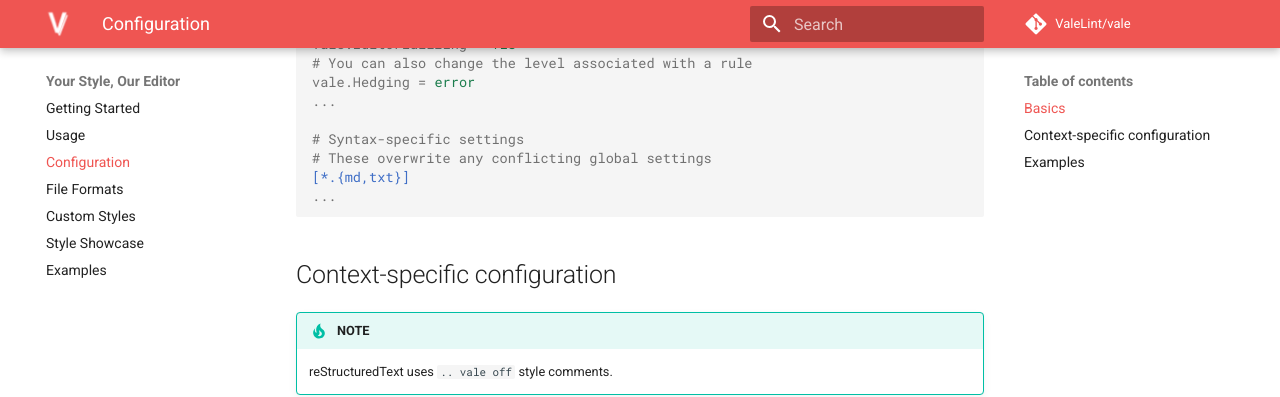
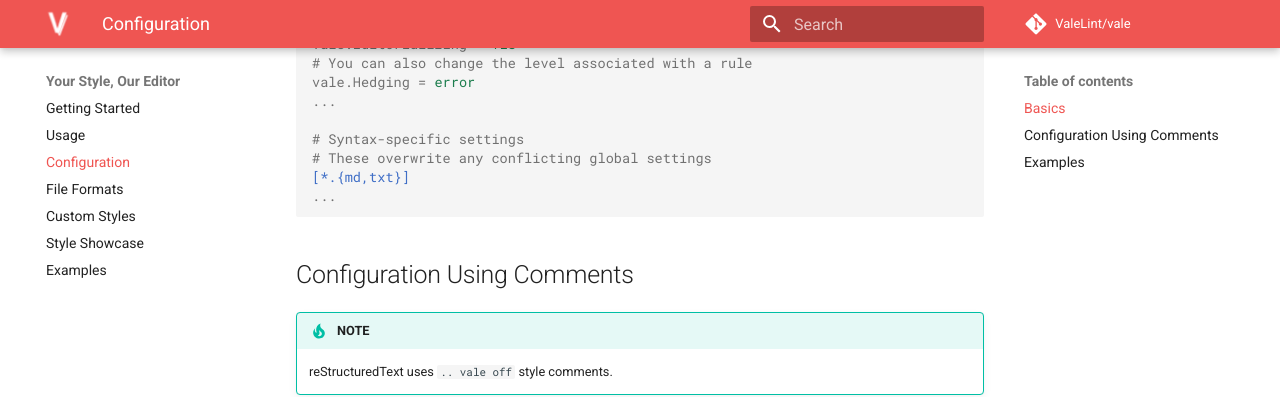
Before and after one commit to wouter-veeken/docs, an MkDocs documentation site: the page built from content/config.md, in a window 1280 px wide and 900 px high, scrolled down 512 px. Shown: the top 397 px of the window. Built offline with MkDocs 1.6.1 and Material for MkDocs 9.7.7, drawn with Linux system fonts in a browser that asks for light colours; comment, search, counter and statistics services are not loaded; old or Windows-style settings are respelled for this version of MkDocs.

Commit message:
fix case

````diff
--- a/content/config.md
+++ b/content/config.md
@@ -25,7 +25,7 @@ vale.Hedging = error
 ...
 ```
 
-## Context-specific configuration
+## Configuration Using Comments
 
 !!! tip "NOTE"
 
````
